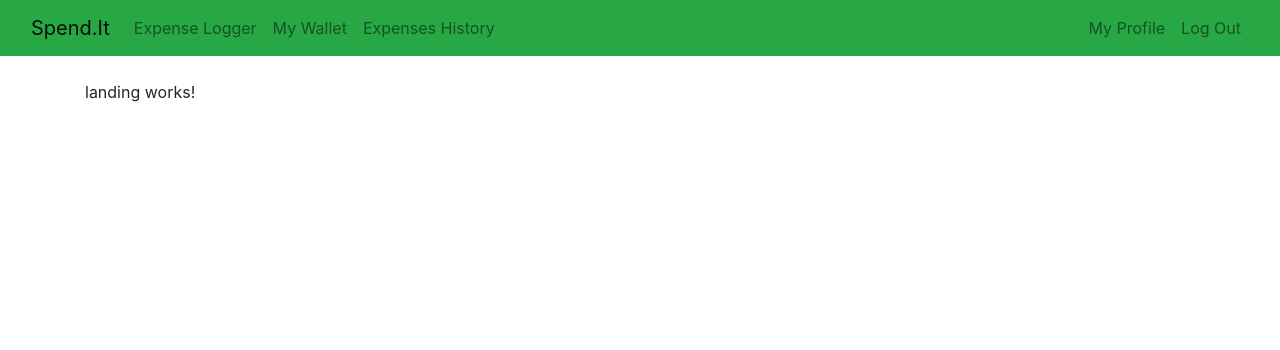
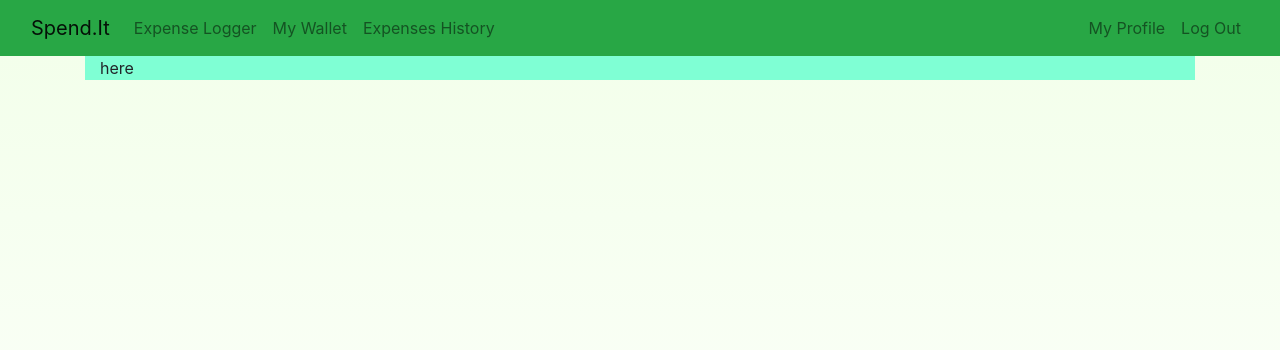
Before and after one commit to FaeriqRamley/Spend_it, an Angular app in the folder frontend/: page /landing in a window 1280 px wide. Shown: the top 350 px of the page. Built offline with nearby package versions, Linux system fonts and the light colour scheme.

Commit message:
changed color of page

```diff
--- a/frontend/src/app/app.component.css
+++ b/frontend/src/app/app.component.css
@@ -0,0 +1,5 @@
+#background {
+    width:100%;
+    height: 80vh;
+    background:linear-gradient(to bottom, #F3FFEB 0%,rgba(250, 255, 247, 0) 100%);
+}
--- a/frontend/src/app/app.component.html
+++ b/frontend/src/app/app.component.html
@@ -1,4 +1,6 @@
 <app-navbar></app-navbar>
-<div class="container my-4 w-90" style="text-align:left">
-  <router-outlet></router-outlet>
+<div id='background'>
+  <div class="container w-90">
+    <router-outlet></router-outlet>
+  </div>
 </div>
--- a/frontend/src/app/landing/landing.component.html
+++ b/frontend/src/app/landing/landing.component.html
@@ -1 +1,3 @@
-<p>landing works!</p>
+<div class='container-fluid w-80' style="background-color: aquamarine;">
+    here
+</div>
```
